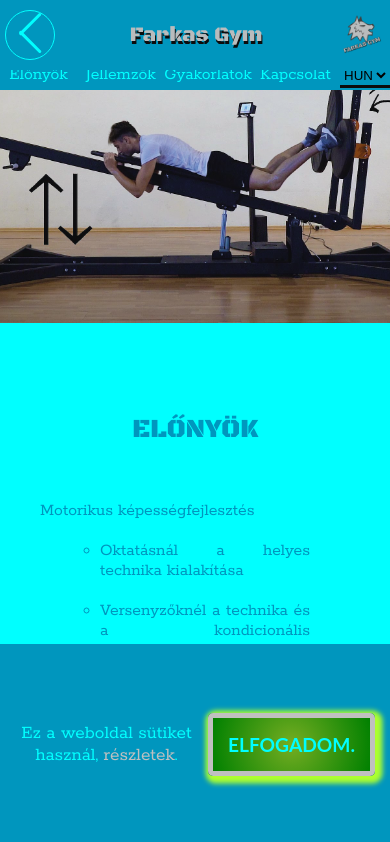
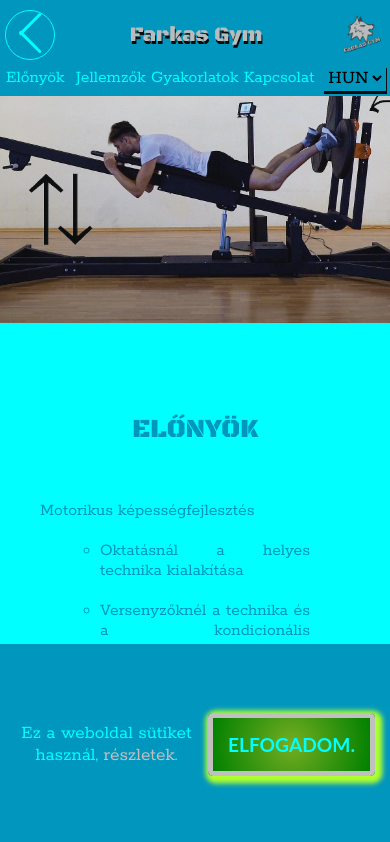
Before and after one commit to szeidl-balazs/nextgenfarmingweb, a React (Create React App) app in the folder frontend/: page / in a window 390 px wide. Shown: the top 842 px of the page. Built offline with nearby package versions, Linux system fonts and the light colour scheme.

Commit message:
Language selector button style is ready. The new version of menu icon has to be adjusted with media queries.

```diff
--- a/frontend/src/components/css_files/1_base_style.css
+++ b/frontend/src/components/css_files/1_base_style.css
@@ -40,8 +40,6 @@
 }
 
 h1 {
-    /*font-family: 'Nova Square', cursive;*/
-    /*font-family: shuriken-std, sans-serif;*/
     font-family: 'Black Ops One', cursive;
     color: var(--main-light-color);
     font-weight: 400;
--- a/frontend/src/components/css_files/2_1_navigation.css
+++ b/frontend/src/components/css_files/2_1_navigation.css
@@ -57,6 +57,19 @@
     align-self: center;
  }
 
+ .language-selector {
+   font-family: 'Rokkitt', serif;
+   font-size: 1.2rem;
+   background-color: var(--main-dark-color);
+   border: 1px solid var(--main-dark-color);
+   box-shadow: var(--text-shadow);
+   cursor: pointer;
+   grid-area: language;
+   justify-self: center;
+    align-self: center;
+}
+
+
  .menu-logo-line {
     height: 70px;
     position: fixed;
@@ -86,13 +99,13 @@
     padding: 5px 0;
     display: grid;
     grid-area: menu-titles;
-    grid-template-columns: 1fr 1fr 1fr 1fr;
+    grid-template-columns: 1fr 1fr 1fr 1fr 1fr;
     grid-template-rows: auto;
     grid-template-areas:
     "menu-benefit menu-specification menu-workout menu-contact language";
     column-gap: 5px;
-
     background-color: var(--main-dark-color);
+    z-index: 10;
  }
 
  .navbar {
@@ -121,15 +134,3 @@
     transform: scale(1.2);
     transition: 0.5s linear;
 }
-
-.language-selector {
-   /*position: fixed;
-   top: 5px;
-   right: 25px;
-   z-index: 11;*/
-   background-color: var(--main-dark-color);
-   border: 1px solid var(--main-dark-color);
-   box-shadow: var(--text-shadow);
-   cursor: pointer;
-   grid-area: language;
-}
--- a/frontend/src/components/structure_components/2_Navigation_hun.jsx
+++ b/frontend/src/components/structure_components/2_Navigation_hun.jsx
@@ -55,7 +55,7 @@
                                 <div className="menu menu-specification"><a href="#specifications-id">Jellemzők</a></div>
                                 <div className="menu menu-workout"><a href="#recommendation-id">Gyakorlatok</a></div>
                                 <div className="menu menu-contact"><a href="#contact-id">Kapcsolat</a></div>
-                                <select className="language-selector" value={props.data} onChange={props.function}>
+                                <select className="language-selector" id="language" value={props.data} onChange={props.function}>
                                   <option value="hun" >HUN</option>
                                   <option value="eng">ENG</option>
                                 </select>
```
